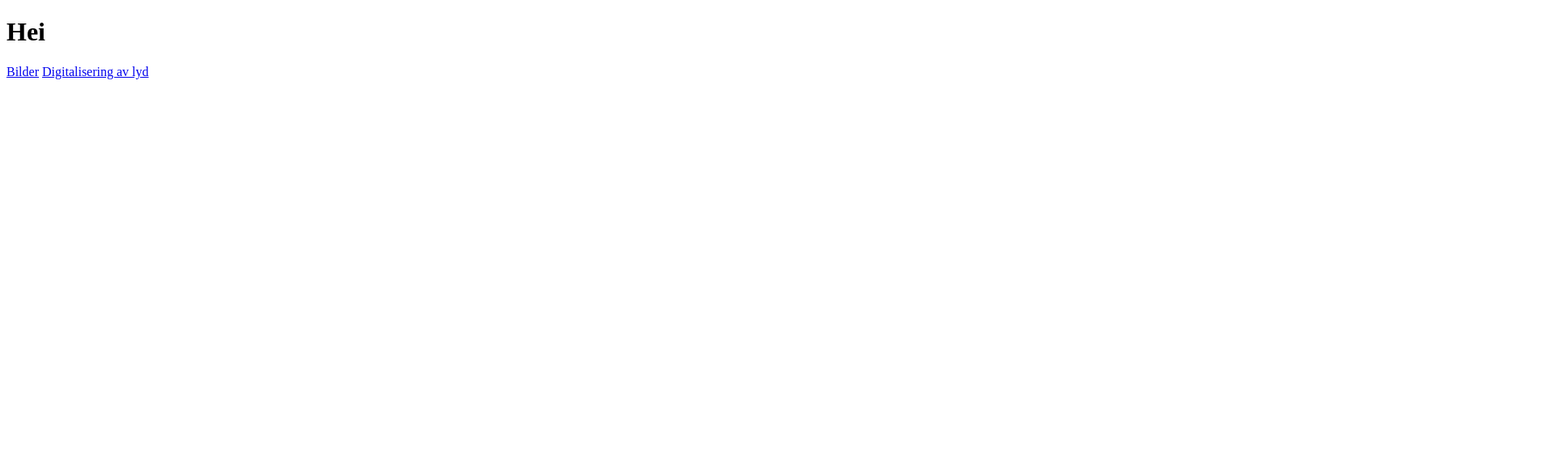
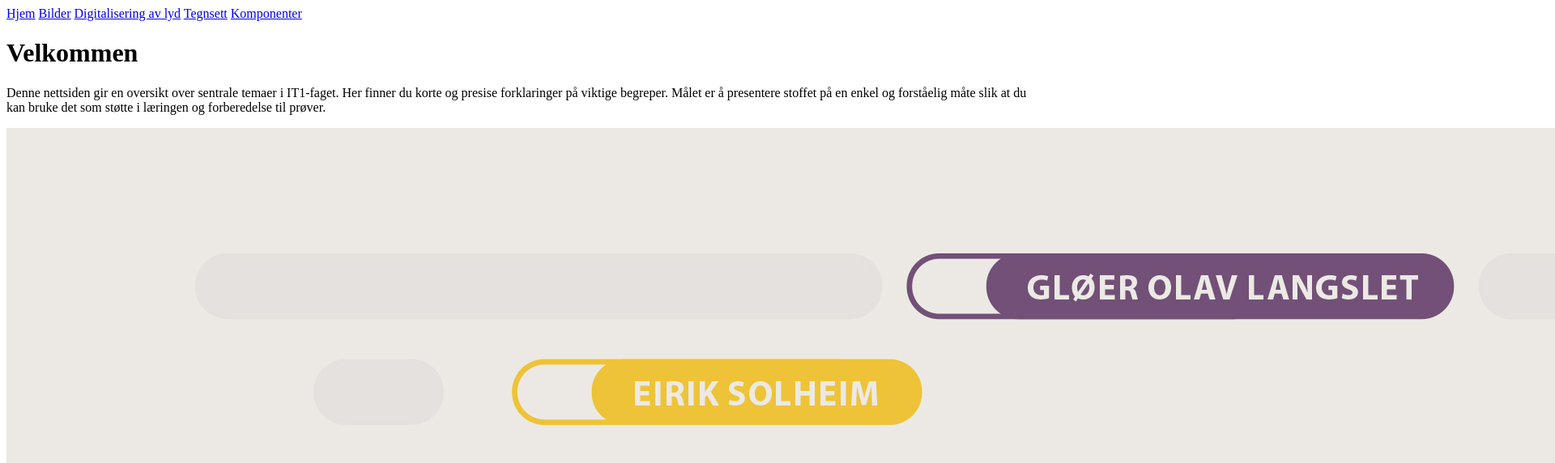
Before and after one commit to kajaph/IT1-teori, a plain HTML site: page index.html in a window 1280 px wide. Shown: the top 572 px of the page at 81% size, 1920 px wide, since content can reach past the window. Drawn offline with Linux system fonts and the light colour scheme.

Commit message:
index og nav

```diff
--- a/bilder.html
+++ b/bilder.html
@@ -6,7 +6,16 @@
     <title>Bilder</title>
 </head>
 <body>
-    <header><a href="./index.html">Hjem</a></header>
+    <header>
+        <nav class="navbar">
+            <a href="./index.html">Hjem</a>
+            <a href="./bilder.html">Bilder</a>
+            <a href="./lyd.html">Digitalisering av lyd</a>
+            <a href="./tegnsett.html">Tegnsett</a>
+            <a href="./komponenter.html">Komponenter</a>
+        </nav>
+    </header>
+
     <h1>Bilder</h1>
 
     <h2 class="rgb">Farger(RGB)</h2>
--- a/index.html
+++ b/index.html
@@ -1,5 +1,6 @@
 <!DOCTYPE html>
 <html lang="en">
+
 <head>
     <meta charset="UTF-8">
     <meta name="viewport" content="width=, initial-scale=1.0">
@@ -7,11 +8,30 @@
     <link rel="stylesheet" href="bilder.html">
     <link rel="stylesheet" href="lyd.html">
 </head>
+
 <body>
-    <h1>Hei</h1>
+    <header>
+        <nav class="navbar">
+            <a href="./index.html">Hjem</a>
+            <a href="./bilder.html">Bilder</a>
+            <a href="./lyd.html">Digitalisering av lyd</a>
+            <a href="./tegnsett.html">Tegnsett</a>
+            <a href="./komponenter.html">Komponenter</a>
+        </nav>
+    </header>
 
-    <a href="./bilder.html">Bilder</a>
-    <a href="./lyd.html">Digitalisering av lyd</a>
+
+    <div class="velkommen">
+        <h1>Velkommen</h1>
+        <p>Denne nettsiden gir en oversikt over sentrale temaer i IT1-faget. Her finner du korte og presise forklaringer på viktige begreper. Målet er å presentere stoffet på en enkel og forståelig måte slik at du kan bruke det som støtte i læringen og forberedelse til prøver.</p>
+        <img src="./bildemappe/9788202696108.jpg" alt="">
+    </div>
+
+
+
+
+
 
 </body>
+
 </html>
--- a/lyd.html
+++ b/lyd.html
@@ -6,6 +6,16 @@
     <title>Lyd</title>
 </head>
 <body>
+    <header>
+        <nav class="navbar">
+            <a href="./index.html">Hjem</a>
+            <a href="./bilder.html">Bilder</a>
+            <a href="./lyd.html">Digitalisering av lyd</a>
+            <a href="./tegnsett.html">Tegnsett</a>
+            <a href="./komponenter.html">Komponenter</a>
+        </nav>
+    </header>
+
     <h1>Digitalisering av lyd</h1>
     <h3>Lydsignal</h3>
     <p>I et analogt lydopptak er lydsignalet endringer i spenning over tid. Det måles grafisk med tiden langs x-aksen og spenningsnivået langs y-aksen</p>
--- a/style.css
+++ b/style.css
@@ -0,0 +1,10 @@
+*{
+    box-sizing: border-box;
+    margin: 0;
+    padding: 0;
+}
+
+img{
+    display: block;
+    width: 100%;
+}
```
Also changed, not shown: komponenter.html (+9 -1 lines), tegnsett.html (+10 -0 lines), bildemappe/9788202696108.jpg (added).
